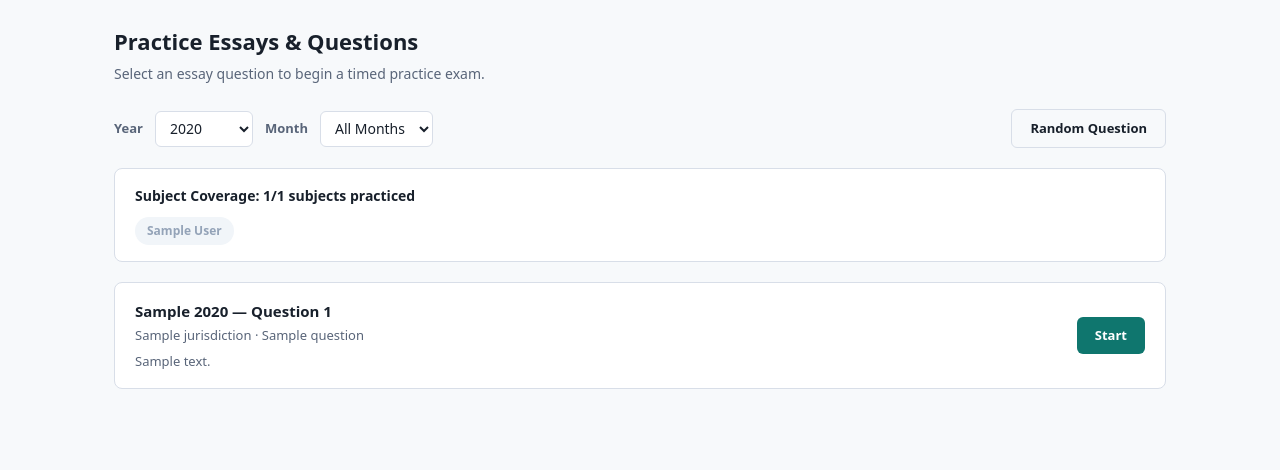
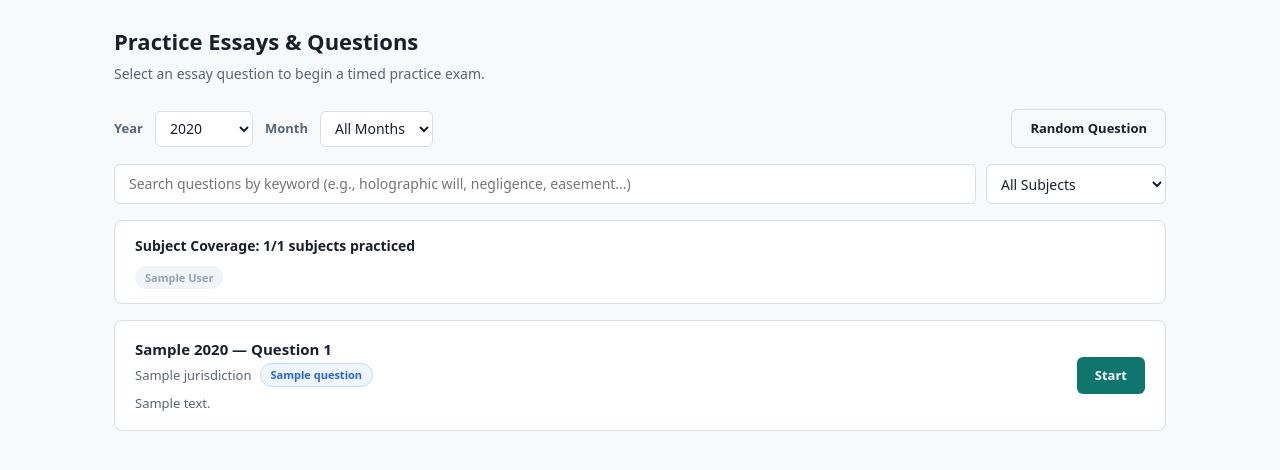
Before and after one commit to ryanhlam1219/CalBarExamPractice, a Python web app: template app/web/templates/practice.html in a window 1280 px wide. Shown: the part 51-521 px from the top of the page. Run offline with Jinja, Linux system fonts and the light colour scheme; the template is opened without the code that fills it: most values are stand-ins (such as "Sample title", 1, 10 or a date in 2020).

Commit message:
Add search bar and subject filter to Practice page
Users can now filter essay questions by:
- Free-text keyword search (e.g., "holographic will", "negligence",
  "easement") — matches against question text and subject name
- Subject dropdown (e.g., "Torts", "Wills") — filters to one subject
- Clicking a subject pill in the coverage tracker also filters

All 156 questions are tagged with their subject via the official CalBar
labels and keyword matcher. Filtering is instant (client-side JS) with
debounced search input. Shows "X of Y questions" count when filtered.

Co-Authored-By: Claude Sonnet 4.6 <noreply@anthropic.com>

```diff
--- a/app/web/templates/practice.html
+++ b/app/web/templates/practice.html
@@ -3,19 +3,33 @@
 
 {% block extra_css %}
 <style>
-.filter-bar { display: flex; gap: 12px; align-items: center; flex-wrap: wrap; margin-bottom: 20px; }
+.filter-bar { display: flex; gap: 12px; align-items: center; flex-wrap: wrap; margin-bottom: 16px; }
 .filter-bar label { font-weight: 650; font-size: 13px; color: var(--muted); }
 .filter-actions { margin-left: auto; display: flex; gap: 8px; }
+
+.search-bar { display: flex; gap: 10px; margin-bottom: 16px; }
+.search-bar input[type="text"] { flex: 1; min-height: 40px; padding: 8px 14px; font-size: 14px; }
+.search-bar select { min-height: 40px; min-width: 180px; }
+
 .question-grid { display: grid; gap: 12px; }
 .q-card { display: flex; align-items: center; gap: 16px; padding: 16px 20px; }
 .q-card .q-info { flex: 1; min-width: 0; }
 .q-card .q-title { font-weight: 650; font-size: 15px; }
-.q-card .q-meta { color: var(--muted); font-size: 13px; margin-top: 2px; }
+.q-card .q-meta { color: var(--muted); font-size: 13px; margin-top: 2px; display: flex; gap: 8px; align-items: center; flex-wrap: wrap; }
 .q-card .q-preview { color: var(--muted); font-size: 13px; margin-top: 6px; display: -webkit-box; -webkit-line-clamp: 2; -webkit-box-orient: vertical; overflow: hidden; }
+.q-card.hidden { display: none; }
+
+.subject-badge { display: inline-block; padding: 2px 10px; border-radius: 999px; font-size: 11px; font-weight: 650; background: #eff6ff; color: #2563eb; border: 1px solid #bfdbfe; }
+
+.results-count { font-size: 13px; color: var(--muted); margin-bottom: 12px; }
+
 .empty-state { text-align: center; padding: 60px 20px; }
 .empty-state h2 { font-size: 18px; margin-bottom: 8px; }
 .empty-state p { color: var(--muted); max-width: 500px; margin: 0 auto; }
 .empty-state code { display: block; margin-top: 16px; padding: 12px; background: #f1f5f9; border-radius: 6px; font-size: 13px; text-align: left; max-width: 500px; margin-left: auto; margin-right: auto; }
+
+.no-results { display: none; text-align: center; padding: 40px; color: var(--muted); }
+.no-results.visible { display: block; }
 </style>
 {% endblock %}
 
@@ -26,6 +40,7 @@
     <p>Select an essay question to begin a timed practice exam.</p>
   </div>
 
+  <!-- Year/Month filter (server-side) -->
   <form class="filter-bar" method="get" action="/">
     <label for="year">Year</label>
     <select name="year" id="year" onchange="this.form.submit()">
@@ -39,6 +54,7 @@
       <option value="">All Months</option>
       <option value="february" {% if filter_month == 'february' %}selected{% endif %}>February</option>
       <option value="july" {% if filter_month == 'july' %}selected{% endif %}>July</option>
+      <option value="october" {% if filter_month == 'october' %}selected{% endif %}>October</option>
     </select>
     {% if questions %}
     <div class="filter-actions">
@@ -50,27 +66,47 @@
     {% endif %}
   </form>
 
+  <!-- Search + Subject filter (client-side) -->
+  {% if question_data %}
+  <div class="search-bar">
+    <input type="text" id="search-input" placeholder="Search questions by keyword (e.g., holographic will, negligence, easement...)" autocomplete="off">
+    <select id="subject-filter" onchange="filterQuestions()">
+      <option value="">All Subjects</option>
+      {% for s in all_subjects_list %}
+      <option value="{{ s.display_name }}">{{ s.display_name }}</option>
+      {% endfor %}
+    </select>
+  </div>
+  {% endif %}
+
+  <!-- Subject coverage -->
   {% if all_subjects_list %}
-  <div class="card" style="margin-bottom: 20px; padding: 16px 20px;">
-    <div style="font-weight: 700; font-size: 14px; margin-bottom: 10px;">
+  <div class="card" style="margin-bottom: 16px; padding: 14px 20px;">
+    <div style="font-weight: 700; font-size: 14px; margin-bottom: 8px;">
       Subject Coverage: {{ practiced_subjects | length }}/{{ all_subjects_list | length }} subjects practiced
     </div>
-    <div style="display: flex; flex-wrap: wrap; gap: 8px;">
+    <div style="display: flex; flex-wrap: wrap; gap: 6px;">
       {% for s in all_subjects_list %}
       {% if s.display_name in practiced_subjects %}
-      <span style="display: inline-block; padding: 4px 12px; border-radius: 999px; font-size: 12px; font-weight: 650; background: #dcfce7; color: #16a34a;">{{ s.display_name }}</span>
+      <span style="display: inline-block; padding: 3px 10px; border-radius: 999px; font-size: 11px; font-weight: 650; background: #dcfce7; color: #16a34a; cursor: pointer;" onclick="filterBySubject('{{ s.display_name }}')">{{ s.display_name }}</span>
       {% else %}
-      <span style="display: inline-block; padding: 4px 12px; border-radius: 999px; font-size: 12px; font-weight: 650; background: #f1f5f9; color: #94a3b8;" title="Not practiced">{{ s.display_name }}</span>
+      <span style="display: inline-block; padding: 3px 10px; border-radius: 999px; font-size: 11px; font-weight: 650; background: #f1f5f9; color: #94a3b8; cursor: pointer;" title="Not practiced" onclick="filterBySubject('{{ s.display_name }}')">{{ s.display_name }}</span>
       {% endif %}
       {% endfor %}
     </div>
   </div>
   {% endif %}
 
-  {% if questions %}
-  <div class="question-grid">
-    {% for q in questions %}
-    <div class="card q-card">
+  <div class="results-count" id="results-count"></div>
+
+  {% if question_data %}
+  <div class="question-grid" id="question-grid">
+    {% for qd in question_data %}
+    {% set q = qd.question %}
+    <div class="card q-card"
+         data-subject="{{ qd.subject }}"
+         data-text="{{ q.normalized_text[:500] | lower }}"
+         data-title="{{ q.title | lower if q.title else '' }}">
       <div class="q-info">
         <div class="q-title">
           {% if q.exam_month %}{{ q.exam_month | capitalize }}{% endif %}
@@ -79,13 +115,17 @@
         </div>
         <div class="q-meta">
           {{ q.jurisdiction or "California" }}
-          {% if q.title %} &middot; {{ q.title }}{% endif %}
+          {% if qd.subject %}<span class="subject-badge">{{ qd.subject }}</span>{% endif %}
         </div>
         <div class="q-preview">{{ q.normalized_text[:200] }}{% if q.normalized_text|length > 200 %}&hellip;{% endif %}</div>
       </div>
       <a href="/exam/{{ q.id }}" class="btn btn-primary">Start</a>
     </div>
     {% endfor %}
+  </div>
+
+  <div class="card no-results" id="no-results">
+    <p>No questions match your search. Try different keywords or clear the filters.</p>
   </div>
   {% else %}
   <div class="card empty-state">
@@ -96,3 +136,74 @@
   {% endif %}
 </div>
 {% endblock %}
+
+{% block scripts %}
+<script>
+(function() {
+  var searchInput = document.getElementById('search-input');
+  var subjectFilter = document.getElementById('subject-filter');
+  if (!searchInput) return;
+
+  var debounceTimer;
+  searchInput.addEventListener('input', function() {
+    clearTimeout(debounceTimer);
+    debounceTimer = setTimeout(filterQuestions, 150);
+  });
+})();
+
+function filterBySubject(subject) {
+  var sel = document.getElementById('subject-filter');
+  if (sel) {
+    sel.value = subject;
+    filterQuestions();
+  }
+}
+
+function filterQuestions() {
+  var searchInput = document.getElementById('search-input');
+  var subjectFilter = document.getElementById('subject-filter');
+  var cards = document.querySelectorAll('.q-card');
+  var noResults = document.getElementById('no-results');
+  var countEl = document.getElementById('results-count');
+
+  var query = (searchInput ? searchInput.value : '').toLowerCase().trim();
+  var subject = subjectFilter ? subjectFilter.value : '';
+  var keywords = query.split(/\s+/).filter(function(w) { return w.length > 0; });
+
+  var visible = 0;
+  var total = cards.length;
+
+  cards.forEach(function(card) {
+    var cardSubject = card.getAttribute('data-subject') || '';
+    var cardText = card.getAttribute('data-text') || '';
+    var cardTitle = card.getAttribute('data-title') || '';
+    var searchable = cardSubject.toLowerCase() + ' ' + cardText + ' ' + cardTitle;
+
+    var matchesSubject = !subject || cardSubject === subject;
+    var matchesSearch = keywords.length === 0 || keywords.every(function(kw) {
+      return searchable.indexOf(kw) !== -1;
+    });
+
+    if (matchesSubject && matchesSearch) {
+      card.classList.remove('hidden');
+      visible++;
+    } else {
+      card.classList.add('hidden');
+    }
+  });
+
+  if (noResults) {
+    noResults.classList.toggle('visible', visible === 0 && total > 0);
+  }
+  if (countEl) {
+    if (query || subject) {
+      countEl.textContent = visible + ' of ' + total + ' questions' +
+        (subject ? ' in ' + subject : '') +
+        (query ? ' matching "' + query + '"' : '');
+    } else {
+      countEl.textContent = '';
+    }
+  }
+}
+</script>
+{% endblock %}
```
Also changed, not shown: app/web/routes/practice.py (+45 -3 lines).
